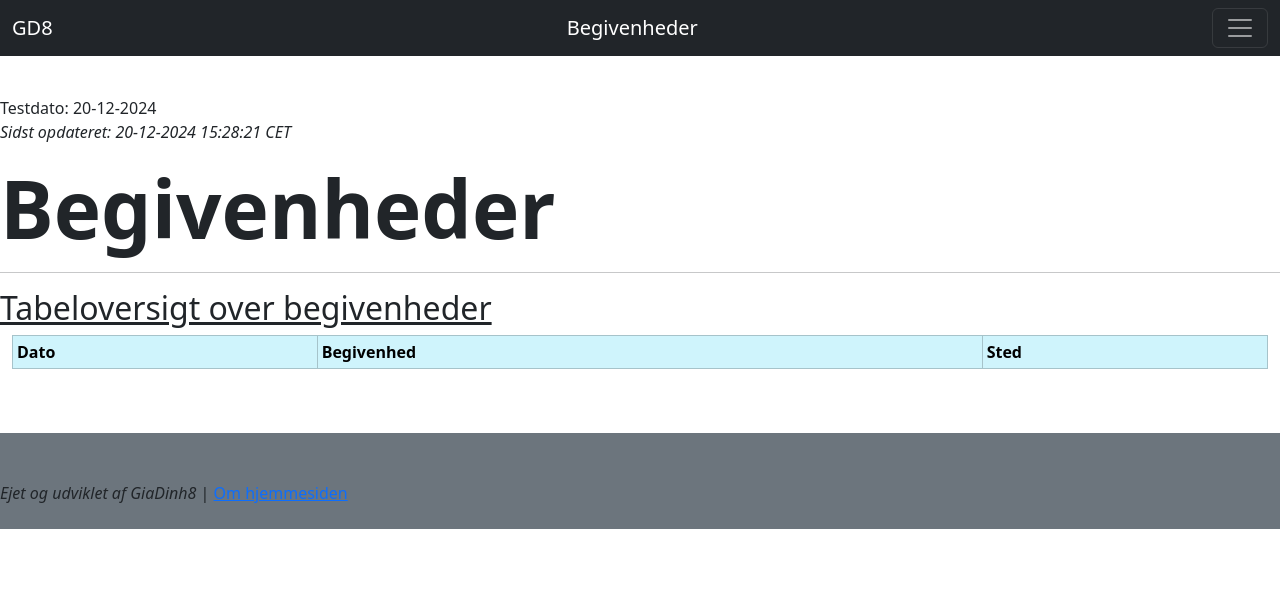
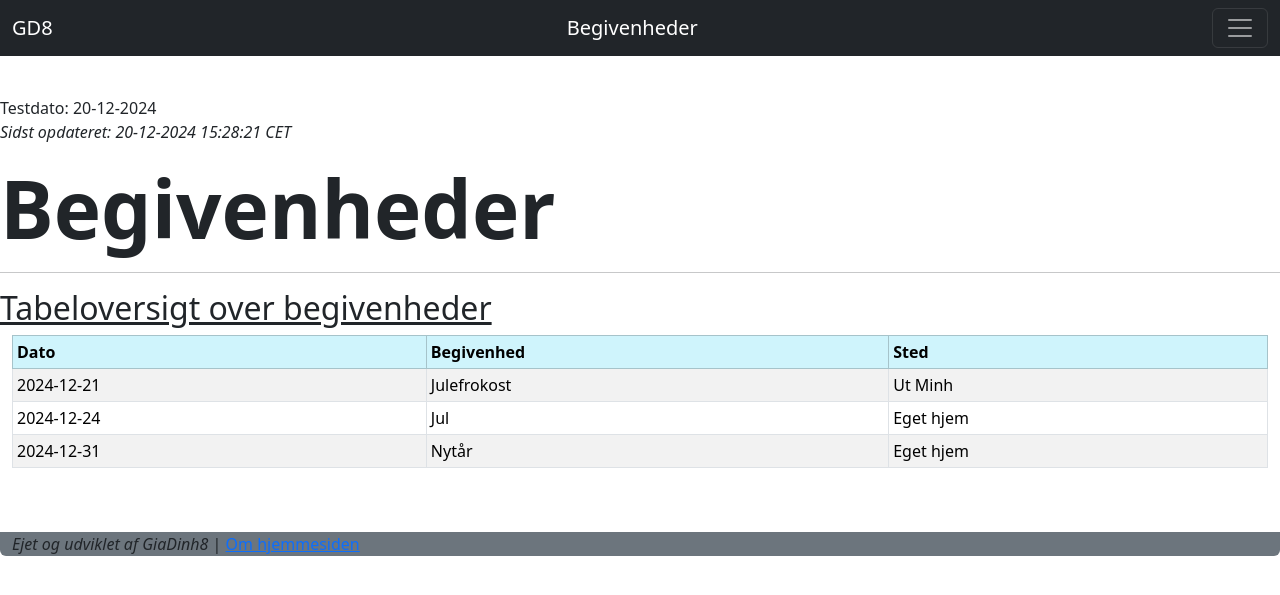
Before and after one commit to Eo-Le/GD8, a Jekyll site: the page built from events.html, in a window 1280 px wide. Shown: the top 595 px of the page. Built offline with Jekyll 4.4.1, drawn with Linux system fonts in a browser that asks for light colours.

Commit message:
fix events table and footer margin

```diff
--- a/_data/events/2024.json
+++ b/_data/events/2024.json
@@ -1,5 +1,5 @@
 [
 	{ "Dato": "2024-12-21", "Begivenhed": "Julefrokost", "Sted": "Ut Minh"},
-    { "Dato": "2024-12-24", "Begivenhed": "Jul", "Sted": "Ut Minh"},
-    { "Dato": "2024-12-31", "Begivenhed": "Nytår", "Sted": "Ut Minh"}
+    { "Dato": "2024-12-24", "Begivenhed": "Jul", "Sted": "Eget hjem"},
+    { "Dato": "2024-12-31", "Begivenhed": "Nytår", "Sted": "Eget hjem"}
 ]
--- a/_events/events.html
+++ b/_events/events.html
@@ -1,4 +1,5 @@
 ---
 ---
-
-{{ site.data.events | sort: 'date' | jsonify }}
+{% comment %}
+    {{ site.data.events | sort: 'date' | jsonify }}
+{% endcomment %}
--- a/_includes/footer.html
+++ b/_includes/footer.html
@@ -1,4 +1,4 @@
-<div class="mt-5"></div>
-<footer class="navbar bg-secondary pt-5">
+<div class="mt-5 mb-5"></div>
+<footer class="container-fluid bg-secondary rounded-bottom">
     <p><i>Ejet og udviklet af GiaDinh8</i> | <a href="{{ '/about.html' | relative_url }}">Om hjemmesiden</a> </p>
 </footer>
--- a/events.html
+++ b/events.html
@@ -24,7 +24,7 @@ How to retrieve data using nested loop
             </tr>
         </thead>
         <tbody>
-		{% for events in site.data.cevents.2024 %} <!-- all arrays in costs.json -->
+		{% for events in site.data.events.2024 %} <!-- all arrays in costs.json -->
 			<tr>
 				{% for currentArrayData in events %} <!-- accessing the array of current index -->
 					<td>{{ currentArrayData[1] }}</td>  <!-- assigning the value of all the key values from currentArrayData to td element -->
```
Also changed, not shown: 7 other files.
